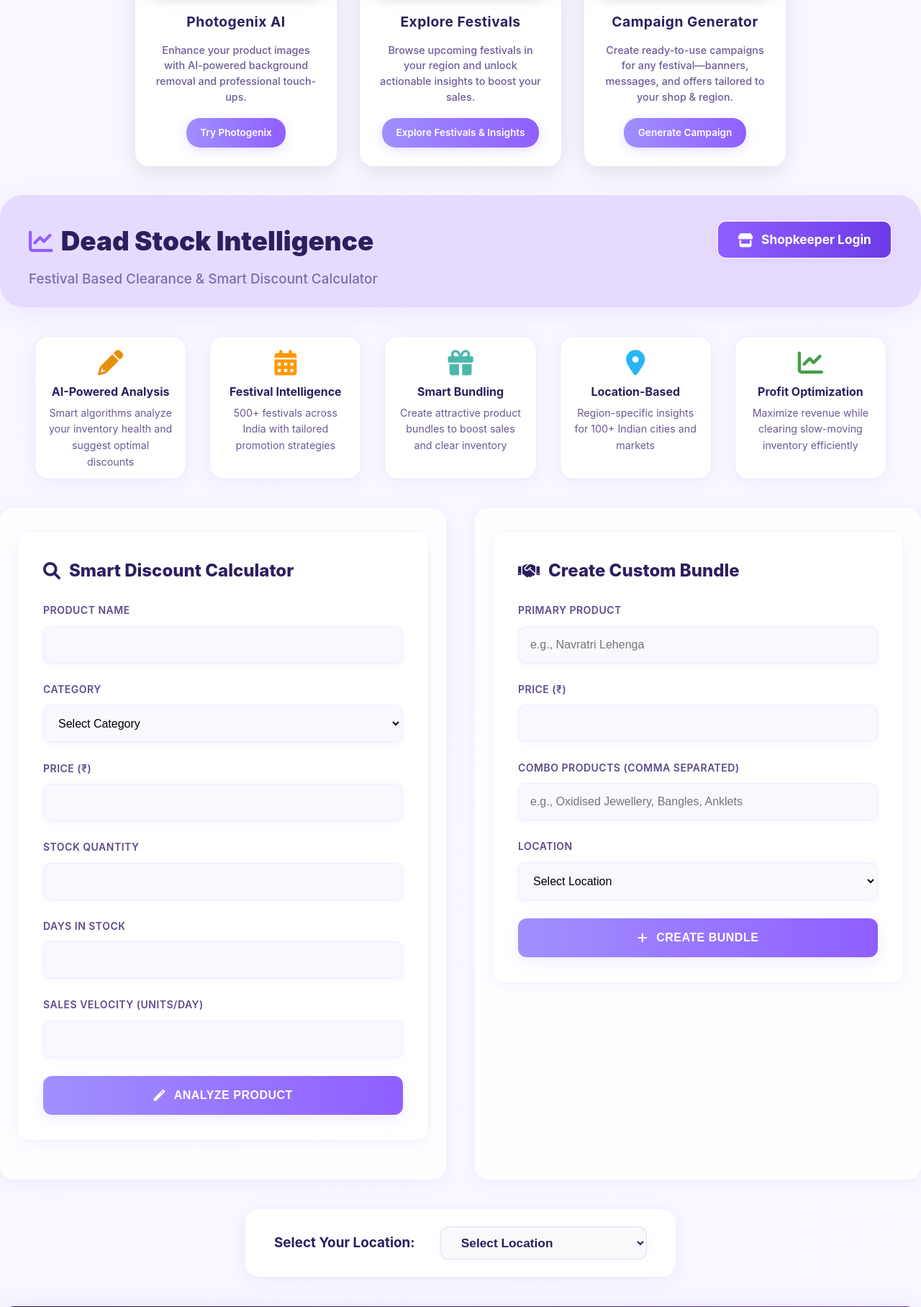
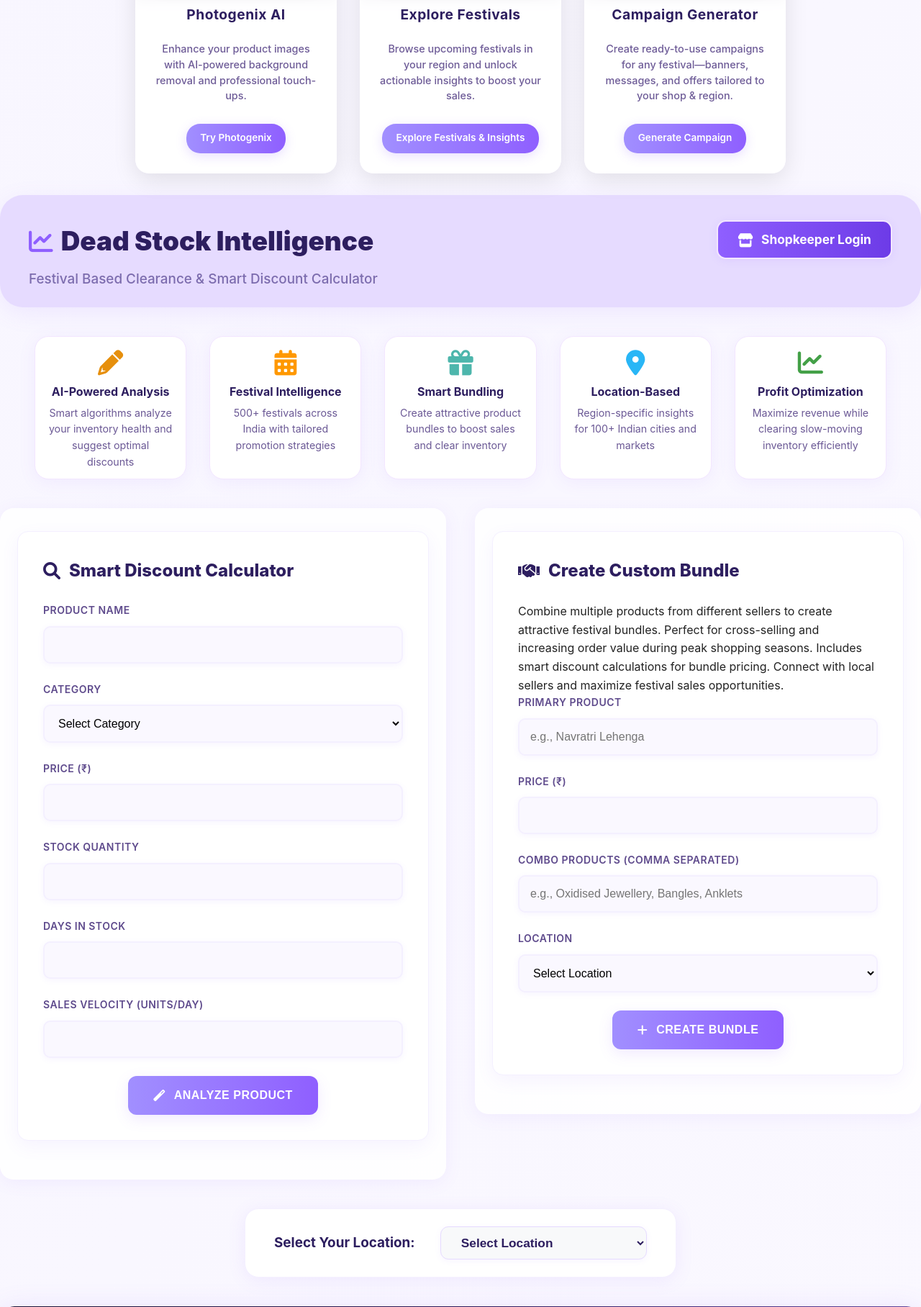
Before and after one commit to ayexhs/StockLift-ScriptedByHer, a Flask app: page / in a window 1280 px wide. Shown: the part 641-2457 px from the top of the page at 72% size. Run offline with Flask 2, Linux system fonts and the light colour scheme; data that the repository does not hold is empty; some libraries are stand-ins or nearby versions.

Commit message:
Update index.html

```diff
--- a/templates/index.html
+++ b/templates/index.html
@@ -152,7 +152,8 @@
         overflow: hidden;
         display: flex;
         flex-direction: column;
-        height: 400px; /* Fixed height for all cards */
+        height: 420px; /* Increased fixed height for better alignment */
+        justify-content: space-between;
     }
     .feature-card::before {
         content: '';
@@ -191,6 +192,10 @@
         margin-bottom: 1.2rem;
         opacity: 0.9;
         flex-grow: 1; /* Allow paragraph to take available space */
+        min-height: 60px; /* Ensure minimum height for consistent spacing */
+        display: flex;
+        align-items: center;
+        justify-content: center;
     }
     .feature-btn {
         background: linear-gradient(90deg, #a18fff 0%, #8f5fff 100%);
@@ -207,6 +212,8 @@
         box-shadow: 0 4px 16px rgba(143, 95, 255, 0.2);
         margin-top: auto; /* Push button to bottom */
         align-self: center; /* Center the button */
+        flex-shrink: 0; /* Prevent button from shrinking */
+        width: fit-content; /* Ensure button width fits content */
     }
     .feature-btn:hover {
         background: linear-gradient(90deg, #8f5fff 0%, #6d3be7 100%);
@@ -236,7 +243,7 @@
         min-width: 250px;
         max-width: 320px;
         height: auto; /* Allow natural height on mobile */
-        min-height: 350px; /* Minimum height to maintain consistency */
+        min-height: 380px; /* Increased minimum height for better alignment */
       }
     }
     @media (max-width: 600px) {
@@ -249,7 +256,7 @@
       .feature-card {
         min-width: 220px;
         padding: 1.2rem;
-        min-height: 320px; /* Slightly smaller minimum height for mobile */
+        min-height: 350px; /* Increased minimum height for better alignment */
       }
     }
     </style>
@@ -603,6 +610,29 @@
             box-shadow: 0 4px 24px rgba(143,95,255,0.08);
             padding: 2rem 1.5rem 1.5rem 1.5rem;
             margin: 0;
+            display: flex;
+            flex-direction: column;
+            height: 100%;
+        }
+
+        .forms-row .analysis-section,
+        .forms-row .bundle-section {
+            display: flex;
+            flex-direction: column;
+            height: 100%;
+        }
+
+        .forms-row .product-form,
+        .forms-row .bundle-form {
+            display: flex;
+            flex-direction: column;
+            flex-grow: 1;
+        }
+
+        .forms-row .btn-primary {
+            margin-top: auto;
+            align-self: center;
+            width: fit-content;
         }
         @media (max-width: 900px) {
             .forms-row {
@@ -667,6 +697,7 @@
             <div>
                 <div class="bundle-section">
                     <h2><i class="fas fa-handshake"></i> Create Custom Bundle</h2>
+                    <p class="feature-description">Combine multiple products from different sellers to create attractive festival bundles. Perfect for cross-selling and increasing order value during peak shopping seasons. Includes smart discount calculations for bundle pricing. Connect with local sellers and maximize festival sales opportunities.</p>
                     <form id="bundleForm" class="bundle-form">
                         <div class="form-row">
                             <div class="form-group">
```
